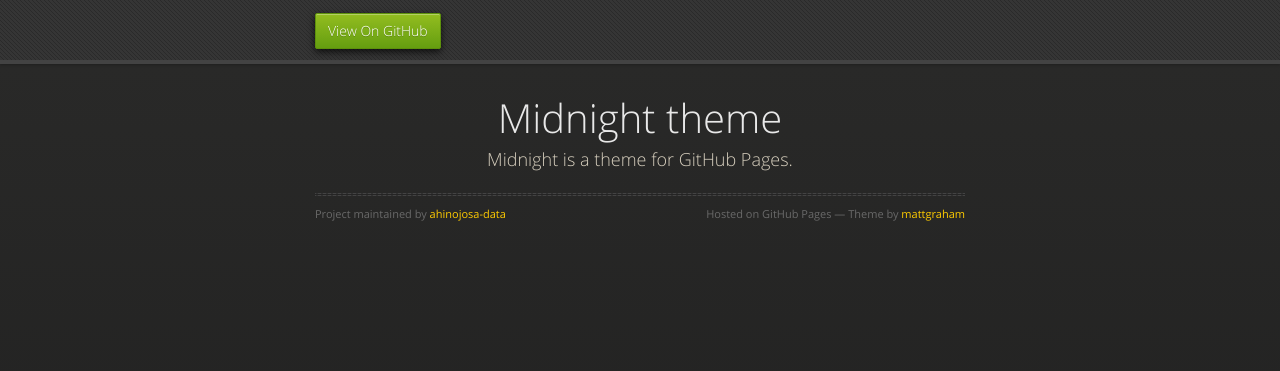
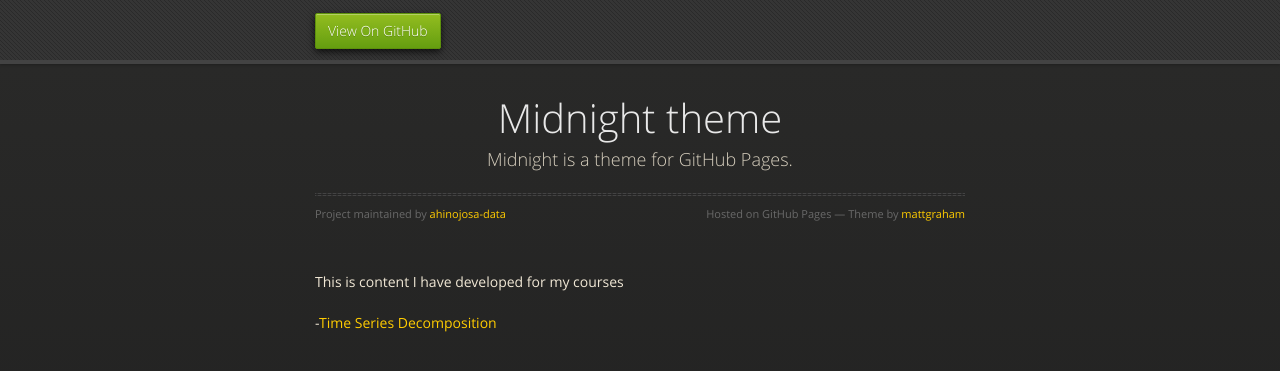
Before and after one commit to ahinojosa-data/ahinojosa-data.github.io, a Jekyll site: the page built from index.md, in a window 1280 px wide. Shown: the top 371 px of the page. Built offline with Jekyll 4.4.1, drawn with Linux system fonts in a browser that asks for light colours; our own code applies the rules of GitHub Pages for plain Markdown files.

Commit message:
Update index.md

```diff
--- a/index.md
+++ b/index.md
@@ -2,3 +2,7 @@
 Title: Main Page
 Description: Main page
 ---
+
+This is content I have developed for my courses
+
+-[Time Series Decomposition](/timeseries/index.md)
```
